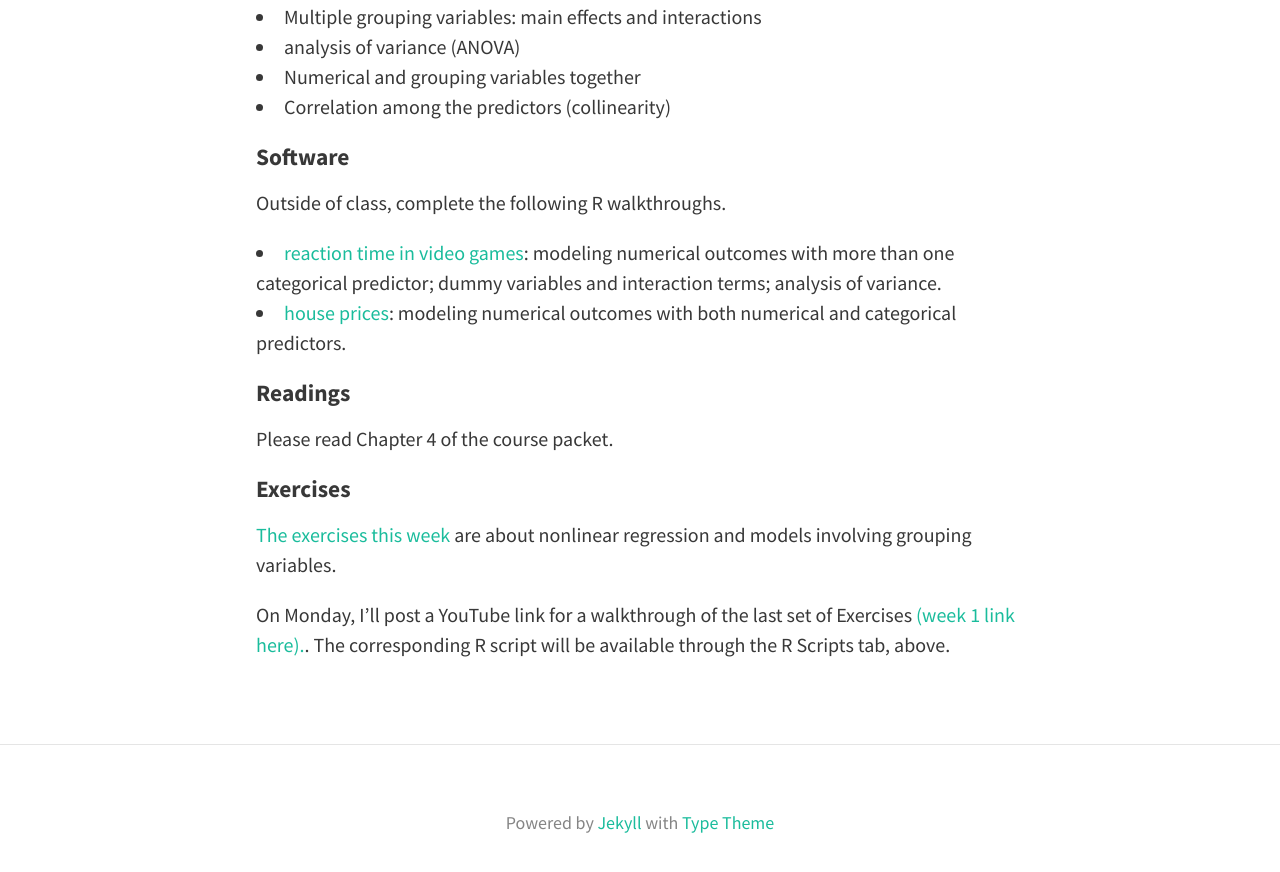
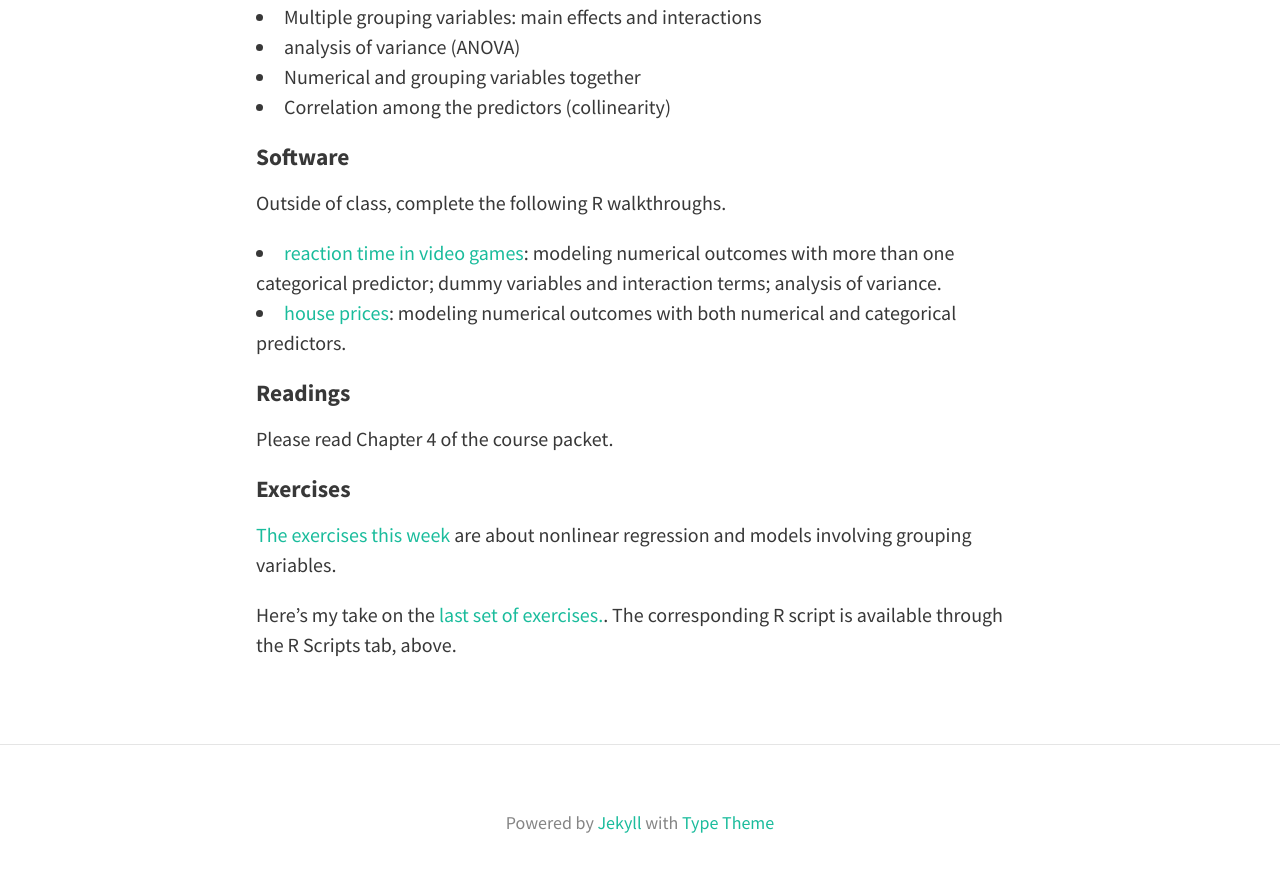
Before and after one commit to jgscott/STA371H_Spring2016, a Jekyll site: the page built from _posts/2016-02-05-week04.md, in a window 1280 px wide and 900 px high, scrolled down 615 px. Shown: the top 872 px of the window. Built offline with Jekyll 4.4.1, drawn with Linux system fonts in a browser that asks for light colours; nearby versions of some CDN libraries.

Commit message:
hw2 video link

```diff
--- a/_data/r.yml
+++ b/_data/r.yml
@@ -1,3 +1,4 @@
 - r: hw1.R
+- r: hw2.R
 - r: milkprice.R
 - r: prediction_interval.R
--- a/_posts/2016-02-05-week04.md
+++ b/_posts/2016-02-05-week04.md
@@ -33,4 +33,4 @@ Please read Chapter 4 of the course packet.
 
 [The exercises this week]({{ site.baseurl }}/exercises/exercises03-STA371H.pdf) are about nonlinear regression and models involving grouping variables.
 
-On Monday, I'll post a YouTube link for a walkthrough of the last set of Exercises [(week 1 link here).](https://youtu.be/PdaioEVebqo).  The corresponding R script will be available through the R Scripts tab, above.
+Here's my take on the [last set of exercises.](https://youtu.be/9yppqHMkCE0).  The corresponding R script is available through the R Scripts tab, above.
```
Also changed, not shown: 3 other files.
